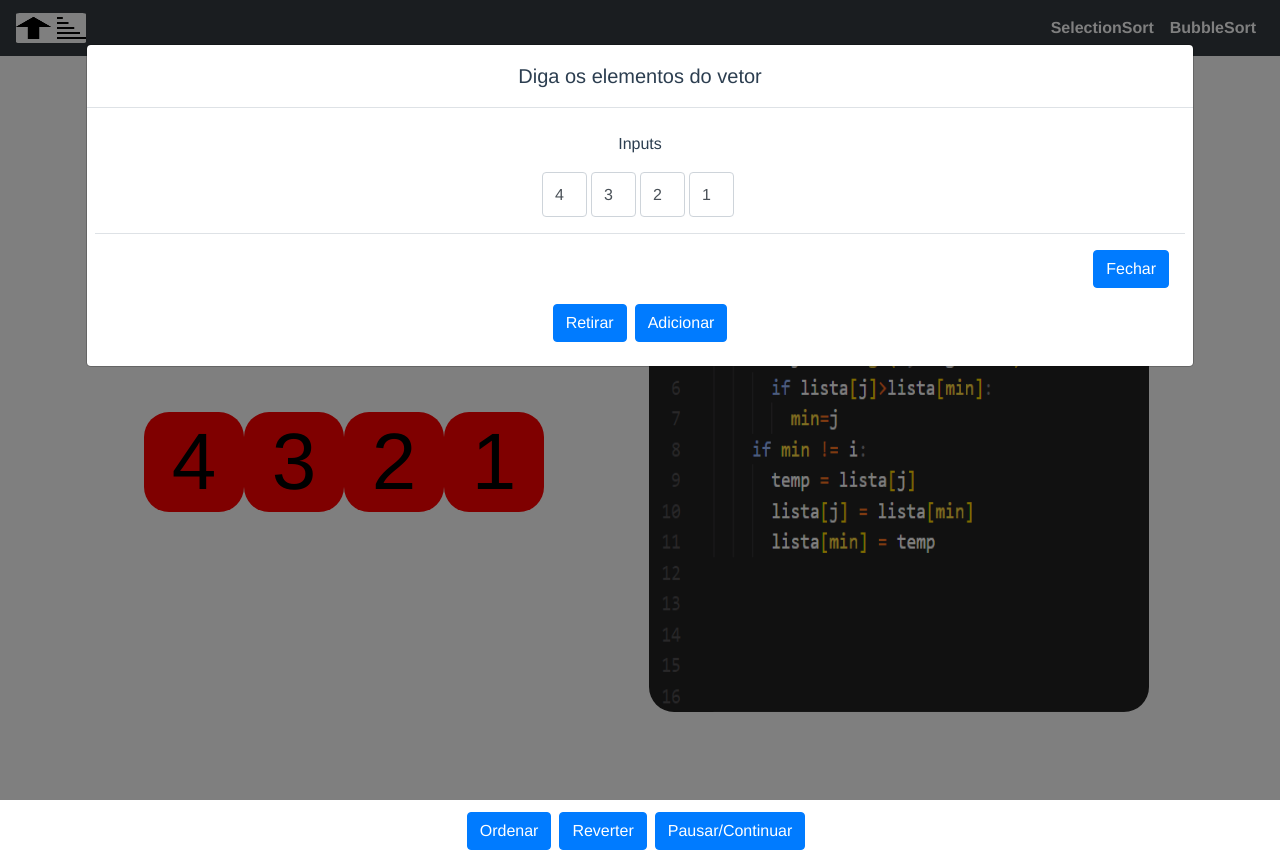
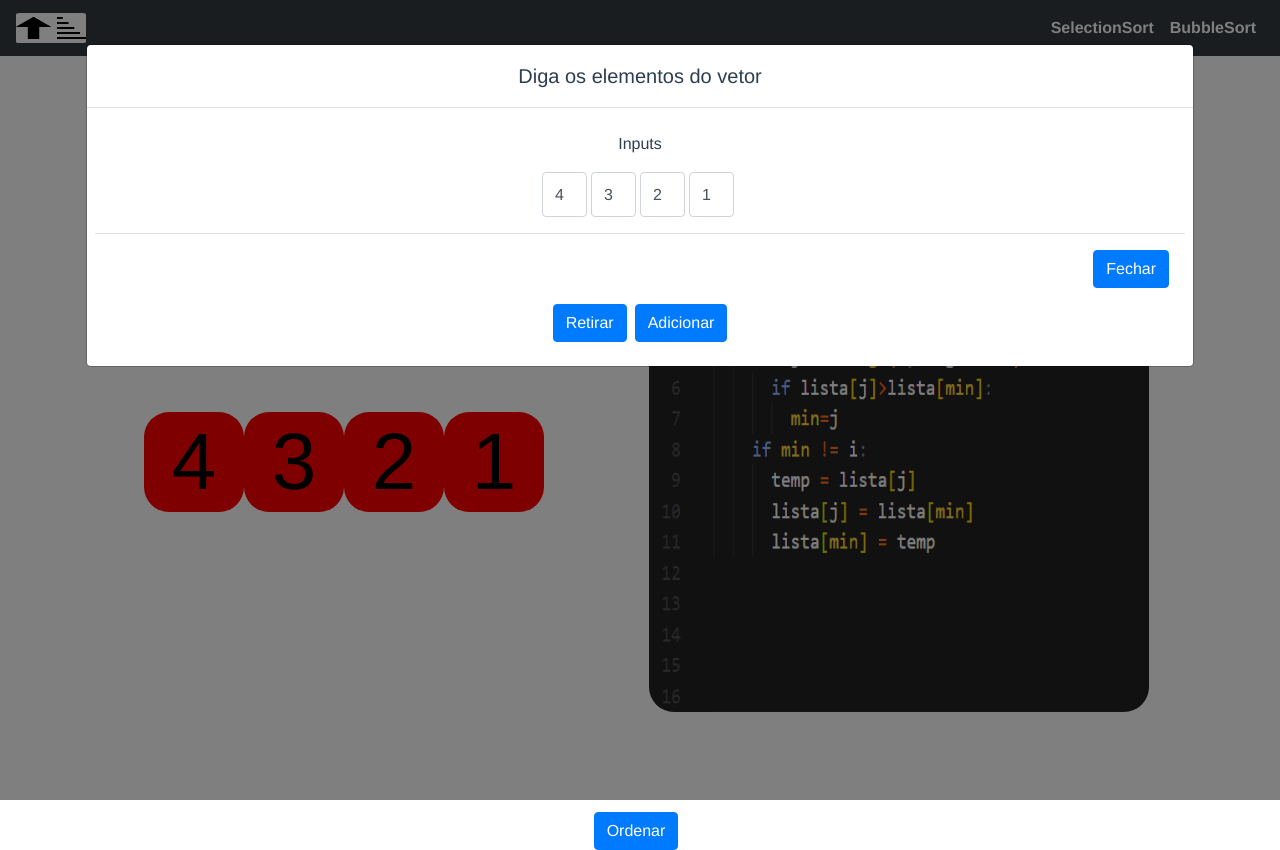
Before and after one commit to ThePetterMaster/tccgsapvVue2, a Vue app: page / in a window 1280 px wide. Built offline with nearby package versions, Linux system fonts and the light colour scheme.

Commit message:
Corrigindo Bugs e melhorando usabilidade

```diff
--- a/src/views/BubbleSortView.vue
+++ b/src/views/BubbleSortView.vue
@@ -74,8 +74,8 @@
     </transition>
 
     <input  v-show="!ordenou" @click="bubbleSort" type="submit" class="btn btn-primary mr-2" data-toggle="button" value="Ordenar"/>
-    <input @click="reverter" type="submit" class="btn btn-primary mr-2" data-toggle="button" value="Reverter"/>
-    <input @click="pausar" type="submit" class="btn btn-primary mr-2" data-toggle="button" value="Pausar/Continuar"/>
+    <input v-show="ordenou" @click="reverter" type="submit" class="btn btn-primary mr-2" data-toggle="button" value="Reverter"/>
+    <input v-show="ordenou" @click="pausar" type="submit" class="btn btn-primary mr-2" data-toggle="button" value="Pausar/Continuar"/>
     <!-- <button @click="selectionSort">Ordenar</button> -->
 
 
--- a/src/views/SelectionSortView.vue
+++ b/src/views/SelectionSortView.vue
@@ -40,8 +40,8 @@
   </div>
   </transition>
   <input v-show="!ordenou" @click="selectionSort" type="submit" class="btn btn-primary mr-2" data-toggle="button" value="Ordenar"/>
-  <input @click="reverter" type="submit" class="btn btn-primary mr-2" data-toggle="button" value="Reverter"/>
-  <input @click="pausar" type="submit" class="btn btn-primary mr-2" data-toggle="button" value="Pausar/Continuar"/>
+  <input v-show="ordenou" @click="reverter" type="submit" class="btn btn-primary mr-2" data-toggle="button" value="Reverter"/>
+  <input v-show="ordenou" @click="pausar" type="submit" class="btn btn-primary mr-2" data-toggle="button" value="Pausar/Continuar"/>
   <!-- <button @click="selectionSort">Ordenar</button> -->
 
 
```
